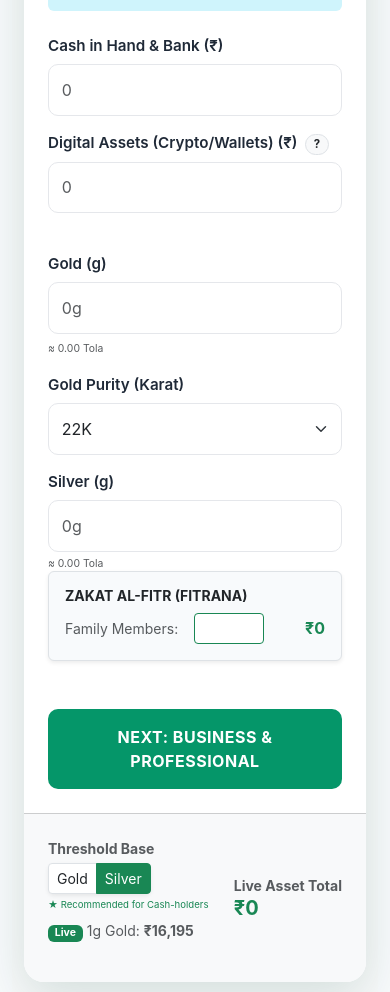
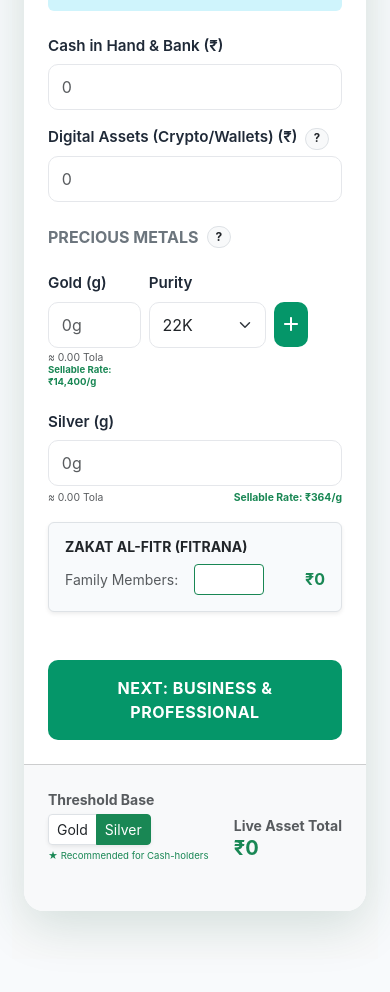
Before and after one commit to saifpatel06/zakat-calculator, a Next.js app: page /calculator in a window 390 px wide. Shown: the part 465-1457 px from the top of the page. Built offline with nearby package versions, Linux system fonts and the light colour scheme; no server answers.

Commit message:
Add FontAwesome icons and enhance gold entry management in Universal Zakat Wizard

```diff
--- a/package.json
+++ b/package.json
@@ -9,6 +9,10 @@
     "lint": "eslint"
   },
   "dependencies": {
+    "@fortawesome/fontawesome-free": "^7.1.0",
+    "@fortawesome/fontawesome-svg-core": "^7.1.0",
+    "@fortawesome/free-solid-svg-icons": "^7.1.0",
+    "@fortawesome/react-fontawesome": "^3.1.1",
     "boostrap": "^2.0.0",
     "bootstrap": "^5.3.8",
     "next": "16.1.6",
--- a/src/components/UniversalZakatWizard.js
+++ b/src/components/UniversalZakatWizard.js
@@ -1,6 +1,8 @@
 import { useState, useEffect } from 'react';
 import Head from 'next/head';
 import styles from '../../styles/Zakat.module.css';
+import { FontAwesomeIcon } from '@fortawesome/react-fontawesome';
+import { faPlus, faTrash } from '@fortawesome/free-solid-svg-icons';
 
 const numberToWords = (num) => {
   if (!num || num <= 0) return "";
@@ -34,18 +36,21 @@ const UniversalZakatWizard = () => {
   const fitrRate = 250;
 
   const [assets, setAssets] = useState({
-    cash: 0, crypto: 0, goldWeight: 0, goldPurity: 22,
-    silverWeight: 0, pension: 0, inventory: 0, investments: 0, rentalIncome: 0
+    cash: 0, crypto: 0, silverWeight: 0, pension: 0, inventory: 0, investments: 0, rentalIncome: 0
   });
+
+  const [goldEntries, setGoldEntries] = useState([
+    { id: Date.now(), weight: 0, purity: 22 }
+  ]);
 
   const [liabilities, setLiabilities] = useState(0);
 
   // Reset function to clear all inputs
   const resetAll = () => {
     setAssets({
-      cash: 0, crypto: 0, goldWeight: 0, goldPurity: 22,
-      silverWeight: 0, pension: 0, inventory: 0, investments: 0, rentalIncome: 0
+      cash: 0, crypto: 0, silverWeight: 0, pension: 0, inventory: 0, investments: 0, rentalIncome: 0
     });
+    setGoldEntries([{ id: Date.now(), weight: 0, purity: 22 }]);
     setLiabilities(0);
     setFitrCount(0);
     setStep(1);
@@ -65,7 +70,15 @@ const UniversalZakatWizard = () => {
 
   const toggleTooltip = (id) => setActiveTooltip(activeTooltip === id ? null : id);
 
-  const goldVal = assets.goldWeight * prices.gold * (assets.goldPurity / 24);
+  const BUYBACK_ADJUSTMENT = 0.97;
+  const goldVal = goldEntries.reduce((total, entry) => {
+    const currentSellableRate = prices.gold * (entry.purity / 24) * BUYBACK_ADJUSTMENT;
+    return total + (entry.weight * currentSellableRate);
+  }, 0);
+  const addNewGoldRow = () => setGoldEntries([...goldEntries, { id: Date.now(), weight: 0, purity: 22 }]);
+  const updateGoldEntry = (id, field, val) => {
+    setGoldEntries(goldEntries.map(e => e.id === id ? { ...e, [field]: parseFloat(val) || 0 } : e));
+  };
   const silverVal = assets.silverWeight * prices.silver;
   const totalAssets = assets.cash + assets.crypto + assets.pension + assets.inventory + assets.investments + assets.rentalIncome + goldVal + silverVal;
   const netWealth = Math.max(0, totalAssets - liabilities);
@@ -124,12 +137,12 @@ const UniversalZakatWizard = () => {
                   </div>
 
                   <div className="row">
-                    <div className="col-md-6 mb-3">
+                    <div className="col-md-12 mb-3">
                       <label className={styles.formLabel}>Cash in Hand & Bank (₹)</label>
                       <input type="number" value={assets.cash || ''} className={`form-control ${styles.inputField}`} onChange={(e) => updateAsset('cash', e.target.value)} placeholder="0" />
                       {assets.cash > 0 && <div className="text-muted extra-small mt-1 italic" style={{fontSize: '0.7rem'}}>✨ {numberToWords(assets.cash)}</div>}
                     </div>
-                    <div className="col-md-6 mb-3 position-relative">
+                    <div className="col-md-12 mb-3 position-relative">
                       <label className={styles.formLabel}>
                         Digital Assets (Crypto/Wallets) (₹)
                         <span className="ms-2 badge rounded-pill bg-light text-dark border cursor-pointer" onClick={() => toggleTooltip('crypto')}>?</span>
@@ -140,33 +153,99 @@ const UniversalZakatWizard = () => {
                     </div>
                   </div>
 
-                  <div className="row g-3 mt-2">
-                    <div className="col-12 col-md-4">
-                      <label className={styles.formLabel}>Gold (g)</label>
-                      <input type="number" value={assets.goldWeight || ''} className={`form-control ${styles.inputField}`} onChange={(e) => updateAsset('goldWeight', e.target.value)} placeholder="0g" />
-                      <span className="text-muted" style={{fontSize: '0.65rem'}}>
-                        ≈ {(assets.goldWeight / 11.66).toFixed(2)} Tola
+                  <div className="d-flex align-items-center mb-3 mt-2">
+                    <h6 className="mb-0 fw-bold text-secondary">
+                      PRECIOUS METALS
+                    </h6>
+                    <span
+                      className="ms-2 badge rounded-pill bg-light text-dark border cursor-pointer"
+                      onClick={() => toggleTooltip('goldRate')}
+                    >
+                      ?
                     </span>
                   </div>
-                    <div className="col-12 col-md-4">
-                      <label className={styles.formLabel}>Gold Purity (Karat)</label>
-                      <select className={`form-select ${styles.inputField}`} value={assets.goldPurity} onChange={(e) => updateAsset('goldPurity', e.target.value)}>
+
+                  {activeTooltip === 'goldRate' && (
+                    <div className="small text-success mt-1 fw-bold animate-fade">
+                      Rule: We deduct 3% from market rates to reflect the actual "Buy-back" price jewelers pay. Zakat is due on the sellable value.
+                    </div>
+                  )}
+
+                  {goldEntries.map((entry, index) => (
+                    <div className="row g-2 mt-1 align-items-start" key={entry.id}>
+                      <div className="col-4">
+                        {index === 0 && <label className={styles.formLabel}>Gold (g)</label>}
+                        <input
+                          type="number"
+                          value={entry.weight || ''}
+                          className={`form-control ${styles.inputField}`}
+                          onChange={(e) => updateGoldEntry(entry.id, 'weight', e.target.value)}
+                          placeholder="0g"
+                        />
+                        <div className="mt-1 d-flex flex-column" style={{ lineHeight: '1.2' }}>
+                          <span className="text-muted" style={{fontSize: '0.65rem'}}>≈ {(entry.weight / 11.66).toFixed(2)} Tola</span>
+                          <span className="text-success fw-bold" style={{fontSize: '0.6rem'}}>
+                            Sellable Rate: {formatINR(prices.gold * (entry.purity / 24) * 0.97)}/g
+                          </span>
+                        </div>
+                      </div>
+
+                      <div className="col-5">
+                        {index === 0 && <label className={styles.formLabel}>Purity</label>}
+                        <select
+                          className={`form-select ${styles.inputField}`}
+                          value={entry.purity}
+                          onChange={(e) => updateGoldEntry(entry.id, 'purity', e.target.value)}
+                          style={{ height: '46px' }}
+                        >
                           <option value="24">24K</option>
                           <option value="22">22K</option>
                           <option value="21">21K</option>
                           <option value="18">18K</option>
                         </select>
                       </div>
-                    <div className="col-12 col-md-4">
+
+                      <div className="col-3 text-center">
+                        {index === 0 && <label className={styles.formLabel} style={{ visibility: 'hidden' }}>Action</label>}
+                        {index === 0 ? (
+                          <button type="button" className={styles.addBtn} onClick={addNewGoldRow}>
+                            <FontAwesomeIcon icon={faPlus} />
+                          </button>
+                        ) : (
+                          <button
+                            type="button"
+                            className={styles.deleteBtn}
+                            onClick={() => setGoldEntries(goldEntries.filter(e => e.id !== entry.id))}
+                          >
+                            <FontAwesomeIcon icon={faTrash} size="sm" />
+                          </button>
+                        )}
+                      </div>
+                    </div>
+                  ))}
+
+                  <div className="row g-3 mt-2">
+                    <div className="col-12 col-md-12">
                       <label className={styles.formLabel}>Silver (g)</label>
-                      <input type="number" value={assets.silverWeight || ''} className={`form-control ${styles.inputField}`} onChange={(e) => updateAsset('silverWeight', e.target.value)} placeholder="0g" />
-                      <span className="text-muted d-block mt-1" style={{fontSize: '0.65rem'}}>
+                      <input
+                        type="number"
+                        value={assets.silverWeight || ''}
+                        className={`form-control ${styles.inputField}`}
+                        onChange={(e) => updateAsset('silverWeight', e.target.value)}
+                        placeholder="0g"
+                      />
+                      <div className="d-flex justify-content-between align-items-center mt-1">
+                        <span className="text-muted" style={{fontSize: '0.65rem'}}>
                           ≈ {(assets.silverWeight / 11.66).toFixed(2)} Tola
+                        </span>
+                        <span className="text-success fw-bold" style={{fontSize: '0.65rem'}}>
+                          Sellable Rate: {formatINR(prices.silver * 0.97)}/g
                         </span>
                       </div>
                     </div>
+                  </div>
 
-                  <div className="p-3 rounded border mb-4 shadow-sm" style={{backgroundColor: '#f8fafc', borderLeft: '4px solid #059669'}}>
+                  <div className="p-3 rounded border mb-4 shadow-sm mt-3" style={{backgroundColor: '#f8fafc', borderLeft: '4px solid #059669'}}>
                     <h6 className="fw-bold text-dark mb-2 small text-uppercase">Zakat Al-Fitr (Fitrana)</h6>
                     <div className="d-flex align-items-center gap-3">
                       <span className="small text-muted">Family Members:</span>
@@ -208,13 +287,13 @@ const UniversalZakatWizard = () => {
 
                     {activeTooltip === 'inventory' && (
                       <div className="small text-success mt-1 fw-bold animate-fade">
-                        Rule: Calculation Rule: Value items at their current Retail Selling Price (Market Value), not the original cost price.
+                        Rule: Value items at their current Retail Selling Price (Market Value), not the original cost price.
                       </div>
                     )}
                   </div>
 
                   <div className="row">
-                    <div className="col-md-6 mb-3">
+                    <div className="col-md-12 mb-3">
                       <label className={styles.formLabel}>
                         Shares & Mutual Funds (₹)
                         <span className="ms-2 badge rounded-pill bg-light text-dark border cursor-pointer" onClick={() => toggleTooltip('rsu')}>?</span>
@@ -223,7 +302,7 @@ const UniversalZakatWizard = () => {
                       {assets.investments > 0 && <div className="text-muted extra-small mt-1 italic" style={{fontSize: '0.7rem'}}>✨ {numberToWords(assets.investments)}</div>}
                       {activeTooltip === 'rsu' && <div className="small text-success mt-1 fw-bold">Rule: Market value of vested shares.</div>}
                     </div>
-                    <div className="col-md-6 mb-3">
+                    <div className="col-md-12 mb-3">
                       <label className={styles.formLabel}>
                         Provident Fund & LIC (Paid) (₹)
                         <span className="ms-2 badge rounded-pill bg-light text-dark border cursor-pointer" onClick={() => toggleTooltip('pf')}>?</span>
@@ -293,7 +372,10 @@ const UniversalZakatWizard = () => {
                         </tr>
                         <tr>
                           <td className="ps-4">
-                            Gold <span className="text-muted" style={{fontSize: '0.7rem'}}>({assets.goldWeight}g @ {assets.goldPurity}K)</span>
+                            {/* Updated logic for multiple gold entries */}
+                            Gold <span className="text-muted" style={{fontSize: '0.7rem'}}>
+                              ({goldEntries.reduce((sum, e) => sum + (parseFloat(e.weight) || 0), 0)}g Total)
+                            </span>
                           </td>
                           <td className="text-end pe-3">{formatINR(goldVal)}</td>
                         </tr>
@@ -301,6 +383,7 @@ const UniversalZakatWizard = () => {
                           <td className="ps-4">Silver ({assets.silverWeight}g)</td>
                           <td className="text-end pe-3">{formatINR(silverVal)}</td>
                         </tr>
+
                         <tr className="border-bottom">
                           <td className="ps-3 pt-3 text-muted small uppercase fw-bold" colSpan="2">Professional</td>
                         </tr>
@@ -424,8 +507,7 @@ const UniversalZakatWizard = () => {
                   {nisabType === 'silver' ? "★ Recommended for Cash-holders" : ""}
                 </div>
                 <div className="mt-2 small text-muted">
-                  <span className="badge bg-success me-1">Live</span>
-                  1g Gold: <strong>{formatINR(prices.gold)}</strong>
+
                 </div>
               </div>
               <div className="text-md-end">
--- a/styles/Zakat.module.css
+++ b/styles/Zakat.module.css
@@ -22,7 +22,8 @@
 }
 
 .inputField {
-  padding: 0.8rem;
+  height: 46px;
+  padding: 0.5rem 0.8rem;
   border: 1.5px solid #e5e7eb;
   border-radius: 10px;
   transition: all 0.2s ease;
@@ -100,3 +101,56 @@
   margin-left: 4px;
   text-transform: uppercase;
 }
+
+.addBtn {
+  background-color: #059669;
+  color: white;
+  border: none;
+  border-radius: 10px;
+  height: 45px;
+  display: flex;
+  align-items: center;
+  justify-content: center;
+  transition: all 0.2s ease;
+  width: 50%;
+}
+
+.addBtn:hover {
+  background-color: #047857;
+  transform: translateY(-1px);
+  box-shadow: 0 4px 12px rgba(5, 150, 105, 0.2);
+}
+
+.addBtn:active {
+  transform: translateY(0);
+}
+
+.buttonAlignmentWrapper {
+  display: flex;
+  flex-direction: column;
+  justify-content: flex-start;
+  height: 100%;
+}
+
+.buttonOffset {
+  margin-top: 1.85rem;
+}
+
+.deleteBtn {
+  background-color: transparent;
+  color: #dc3545;
+  border: 1.5px solid #f8d7da;
+  border-radius: 10px;
+  width: 50%;
+  height: 46px;
+  display: flex;
+  align-items: center;
+  justify-content: center;
+  transition: all 0.2s ease;
+}
+
+.deleteBtn:hover {
+  background-color: #fff5f5;
+  border-color: #dc3545;
+  color: #a71d2a;
+}
```
Also changed, not shown: 1 other file (tests, documents, lock files or other folders). Lines whose indentation alone changed are shown as unchanged.
